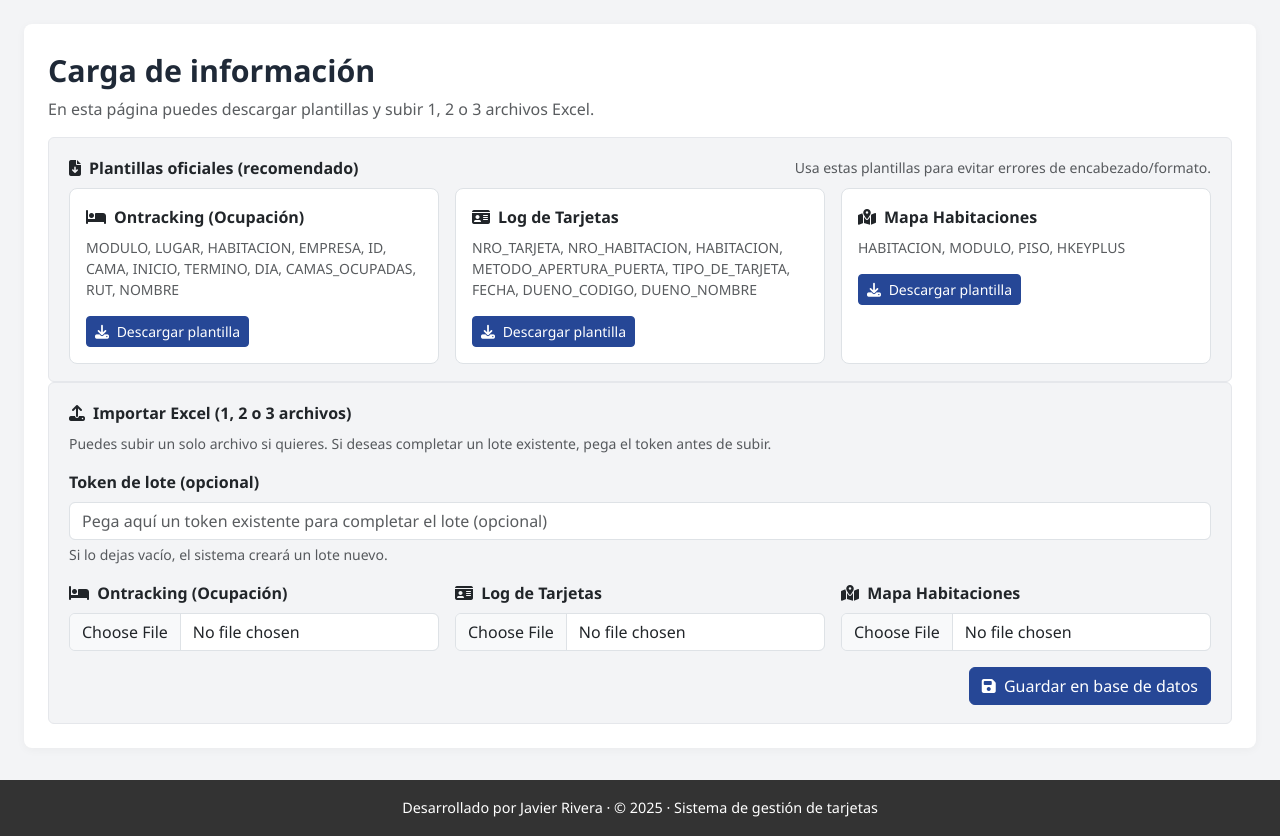
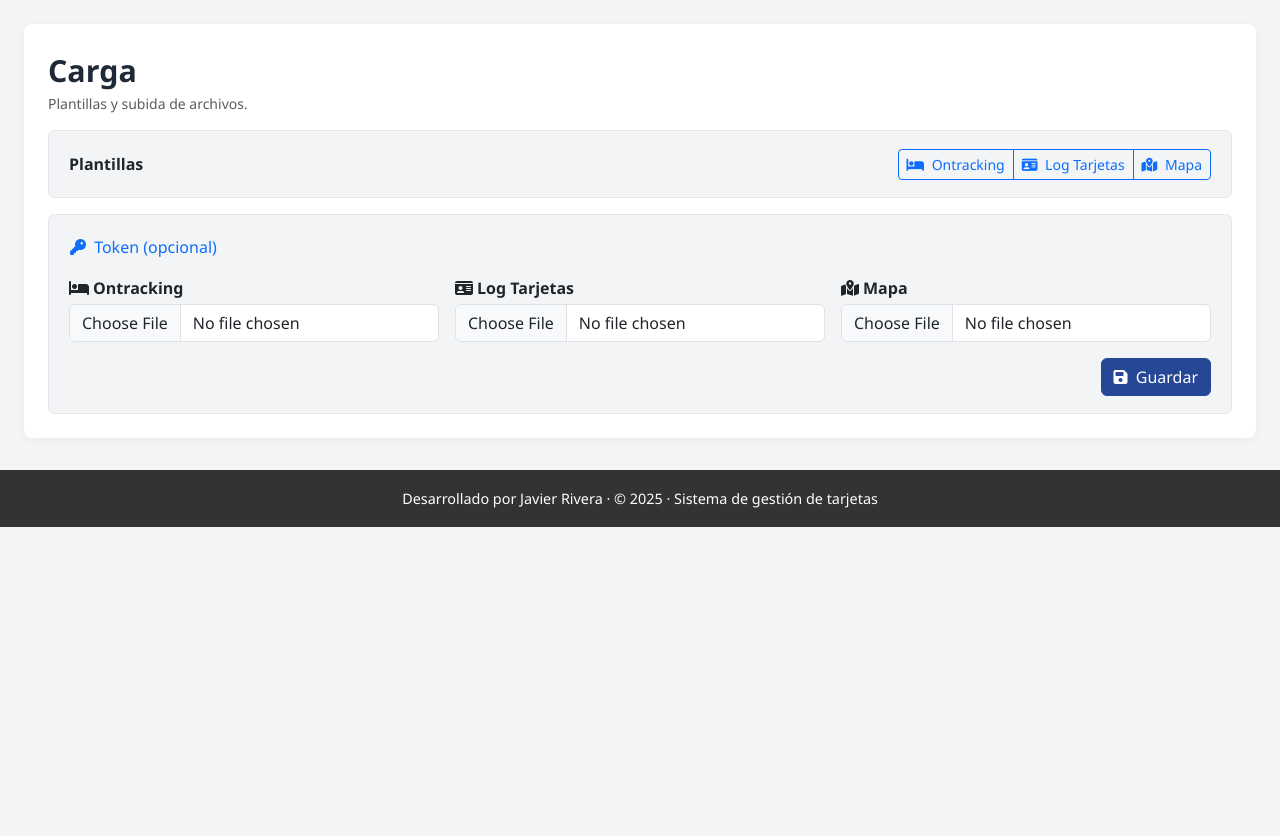
Before and after one commit to Javier-9690/comparativa_censo, a Flask app: page /importar in a window 1280 px wide. Shown: the part 121-957 px from the top of the page. After the commit the page ends 648 px from the top, so only its background shows below. Run offline with Flask 3, Linux system fonts and the light colour scheme; parts of the project's set-up code (start-up, migrations or seed data) failed here and were passed over.

Commit message:
Update importar.html

```diff
--- a/templates/importar.html
+++ b/templates/importar.html
@@ -4,122 +4,77 @@
 {% block content %}
 <div class="content-container">
 
-  <div class="d-flex align-items-end justify-content-between flex-wrap gap-2 mb-3">
+  <div class="d-flex align-items-center justify-content-between flex-wrap gap-2 mb-3">
     <div>
-      <div class="page-title mb-1">Carga de información</div>
-      <div class="text-muted">
-        En esta página puedes descargar plantillas y subir 1, 2 o 3 archivos Excel.
+      <div class="page-title mb-0">Carga</div>
+      <div class="text-muted small">Plantillas y subida de archivos.</div>
+    </div>
+
+    {% if last_token %}
+    <div class="d-flex align-items-center gap-2">
+      <span class="badge text-bg-light border">Token: {{ last_token }}</span>
+      <a class="btn btn-outline-secondary btn-sm" href="{{ url_for('preview', token=last_token) }}">
+        <i class="fa-solid fa-eye me-1"></i> Ver
+      </a>
+    </div>
+    {% endif %}
+  </div>
+
+  <!-- Plantillas (solo botones) -->
+  <div class="filter-card mb-3">
+    <div class="d-flex align-items-center justify-content-between flex-wrap gap-2">
+      <div class="fw-semibold">Plantillas</div>
+      <div class="btn-group" role="group">
+        <a class="btn btn-outline-primary btn-sm" href="{{ url_for('descargar_plantilla', template_key='ontracking') }}">
+          <i class="fa-solid fa-bed me-1"></i> Ontracking
+        </a>
+        <a class="btn btn-outline-primary btn-sm" href="{{ url_for('descargar_plantilla', template_key='log_tarjetas') }}">
+          <i class="fa-solid fa-id-card me-1"></i> Log Tarjetas
+        </a>
+        <a class="btn btn-outline-primary btn-sm" href="{{ url_for('descargar_plantilla', template_key='mapa_habitaciones') }}">
+          <i class="fa-solid fa-map-location-dot me-1"></i> Mapa
+        </a>
       </div>
     </div>
   </div>
 
-  {% if last_token %}
-  <div class="alert alert-secondary d-flex align-items-center justify-content-between flex-wrap gap-2">
-    <div>
-      Último lote en sesión: <span class="fw-semibold">{{ last_token }}</span>
-      <span class="text-muted">· Puedes usarlo para completar cargas parciales.</span>
-    </div>
-    <a class="btn btn-outline-dark btn-sm" href="{{ url_for('preview', token=last_token) }}">
-      <i class="fa-solid fa-eye me-1"></i> Ver previsualización
-    </a>
-  </div>
-  {% endif %}
+  <!-- Subida (solo lo necesario) -->
+  <div class="filter-card">
+    <form method="post" enctype="multipart/form-data" class="row g-3">
 
-  <!-- Sección Plantillas -->
-  <div class="filter-card">
-    <div class="d-flex align-items-center justify-content-between flex-wrap gap-2 mb-2">
-      <div class="fw-semibold">
-        <i class="fa-solid fa-file-arrow-down me-2"></i>Plantillas oficiales (recomendado)
-      </div>
-      <div class="text-muted small">Usa estas plantillas para evitar errores de encabezado/formato.</div>
-    </div>
+      <div class="col-12">
+        <button class="btn btn-link p-0 text-decoration-none" type="button"
+                data-bs-toggle="collapse" data-bs-target="#tokenBox" aria-expanded="false">
+          <i class="fa-solid fa-key me-1"></i> Token (opcional)
+        </button>
 
-    <div class="row g-3">
-      <div class="col-12 col-lg-4">
-        <div class="p-3 bg-white border rounded-3 h-100">
-          <div class="fw-semibold mb-2"><i class="fa-solid fa-bed me-2"></i>Ontracking (Ocupación)</div>
-          <div class="text-muted small mb-3">
-            MODULO, LUGAR, HABITACION, EMPRESA, ID, CAMA, INICIO, TERMINO, DIA, CAMAS_OCUPADAS, RUT, NOMBRE
-          </div>
-          <a class="btn btn-primary-custom btn-sm" href="{{ url_for('descargar_plantilla', template_key='ontracking') }}">
-            <i class="fa-solid fa-download me-1"></i> Descargar plantilla
-          </a>
+        <div class="collapse mt-2" id="tokenBox">
+          <input class="form-control" type="text" name="batch_token"
+                 placeholder="Pegar token para completar/reemplazar un lote">
         </div>
       </div>
 
       <div class="col-12 col-lg-4">
-        <div class="p-3 bg-white border rounded-3 h-100">
-          <div class="fw-semibold mb-2"><i class="fa-solid fa-id-card me-2"></i>Log de Tarjetas</div>
-          <div class="text-muted small mb-3">
-            NRO_TARJETA, NRO_HABITACION, HABITACION, METODO_APERTURA_PUERTA, TIPO_DE_TARJETA, FECHA, DUENO_CODIGO, DUENO_NOMBRE
-          </div>
-          <a class="btn btn-primary-custom btn-sm" href="{{ url_for('descargar_plantilla', template_key='log_tarjetas') }}">
-            <i class="fa-solid fa-download me-1"></i> Descargar plantilla
-          </a>
-        </div>
-      </div>
-
-      <div class="col-12 col-lg-4">
-        <div class="p-3 bg-white border rounded-3 h-100">
-          <div class="fw-semibold mb-2"><i class="fa-solid fa-map-location-dot me-2"></i>Mapa Habitaciones</div>
-          <div class="text-muted small mb-3">
-            HABITACION, MODULO, PISO, HKEYPLUS
-          </div>
-          <a class="btn btn-primary-custom btn-sm" href="{{ url_for('descargar_plantilla', template_key='mapa_habitaciones') }}">
-            <i class="fa-solid fa-download me-1"></i> Descargar plantilla
-          </a>
-        </div>
-      </div>
-    </div>
-  </div>
-
-  <!-- Sección Importación -->
-  <div class="filter-card">
-    <div class="fw-semibold mb-2">
-      <i class="fa-solid fa-upload me-2"></i>Importar Excel (1, 2 o 3 archivos)
-    </div>
-    <div class="text-muted small mb-3">
-      Puedes subir un solo archivo si quieres. Si deseas completar un lote existente, pega el token antes de subir.
-    </div>
-
-    <form method="post" enctype="multipart/form-data" class="row g-3">
-      <div class="col-12">
-        <label class="form-label fw-semibold">
-          Token de lote (opcional)
-        </label>
-        <input class="form-control" type="text" name="batch_token" placeholder="Pega aquí un token existente para completar el lote (opcional)">
-        <div class="form-text">
-          Si lo dejas vacío, el sistema creará un lote nuevo.
-          {% if last_token %}Tu último token es: <span class="fw-semibold">{{ last_token }}</span>.{% endif %}
-        </div>
-      </div>
-
-      <div class="col-12 col-lg-4">
-        <label class="form-label fw-semibold">
-          <i class="fa-solid fa-bed me-1"></i> Ontracking (Ocupación)
-        </label>
+        <label class="form-label fw-semibold mb-1"><i class="fa-solid fa-bed me-1"></i>Ontracking</label>
         <input class="form-control" type="file" name="excel_ocupacion" accept=".xlsx,.xlsm,.xls">
       </div>
 
       <div class="col-12 col-lg-4">
-        <label class="form-label fw-semibold">
-          <i class="fa-solid fa-id-card me-1"></i> Log de Tarjetas
-        </label>
+        <label class="form-label fw-semibold mb-1"><i class="fa-solid fa-id-card me-1"></i>Log Tarjetas</label>
         <input class="form-control" type="file" name="excel_log_tarjetas" accept=".xlsx,.xlsm,.xls">
       </div>
 
       <div class="col-12 col-lg-4">
-        <label class="form-label fw-semibold">
-          <i class="fa-solid fa-map-location-dot me-1"></i> Mapa Habitaciones
-        </label>
+        <label class="form-label fw-semibold mb-1"><i class="fa-solid fa-map-location-dot me-1"></i>Mapa</label>
         <input class="form-control" type="file" name="excel_mapa_habitaciones" accept=".xlsx,.xlsm,.xls">
       </div>
 
       <div class="col-12 d-flex justify-content-end">
         <button class="btn btn-primary-custom" type="submit">
-          <i class="fa-solid fa-floppy-disk me-1"></i> Guardar en base de datos
+          <i class="fa-solid fa-floppy-disk me-1"></i> Guardar
         </button>
       </div>
+
     </form>
   </div>
 
```
